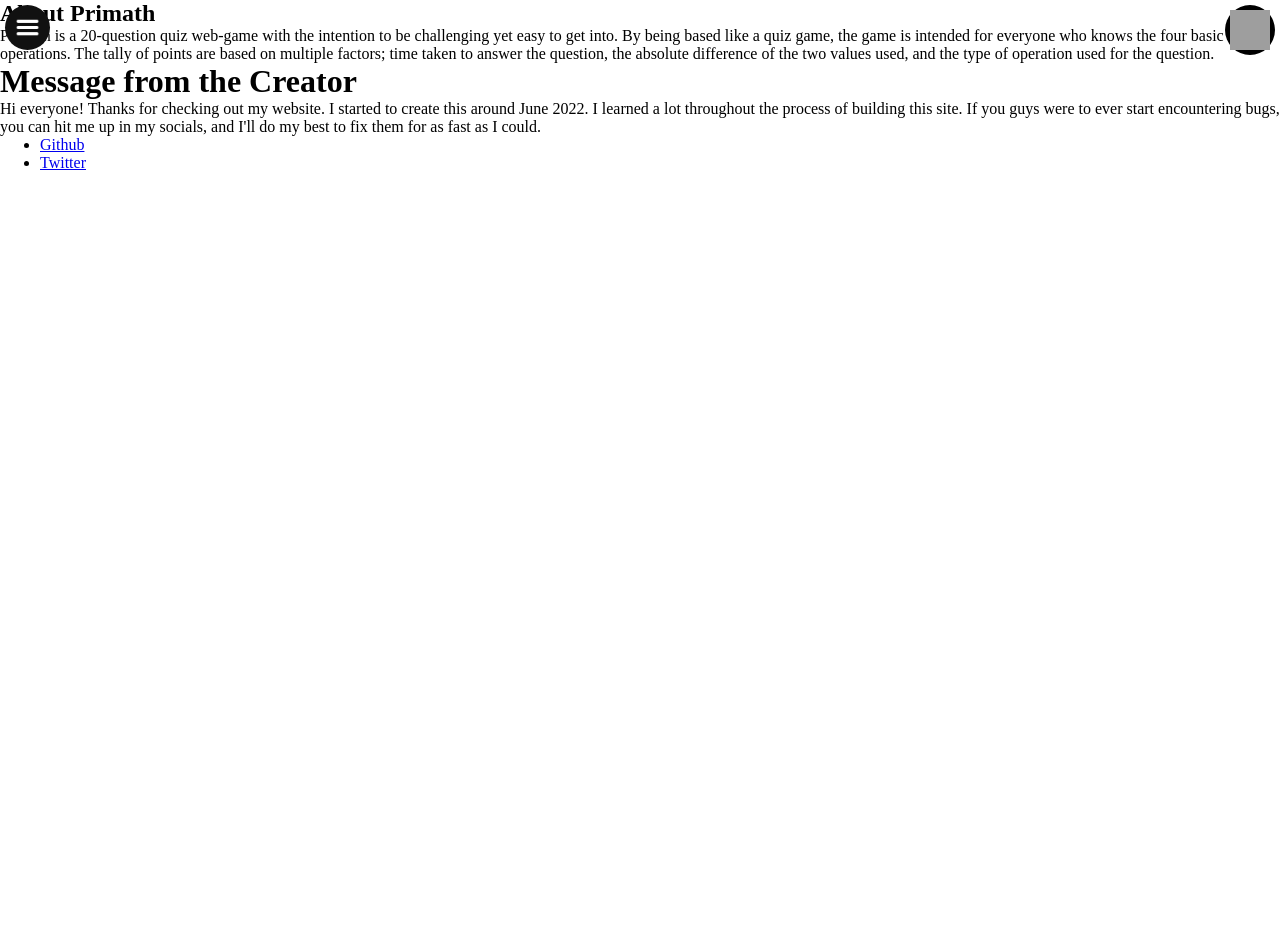
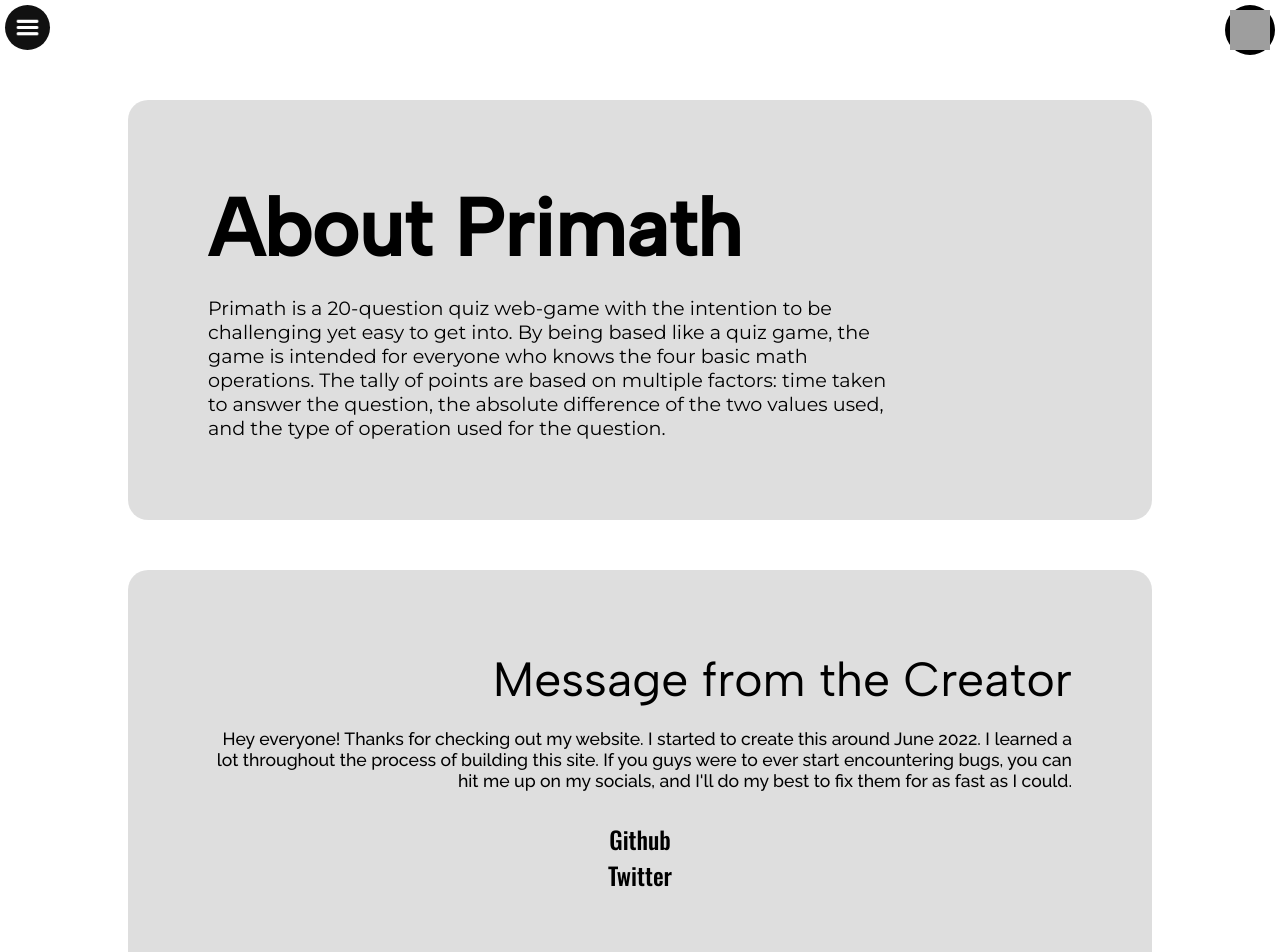
Before and after one commit to CoderTofu/PriMath, a React (Create React App) app: page /about in a window 1280 px wide. Shown: the top 952 px of the page. Before the commit the page ends 800 px from the top, so only its background shows below. Built offline with nearby package versions, Linux system fonts and the light colour scheme; grey boxes are pictures that could not be loaded; a web font is replaced by a local one.

Commit message:
finished desktop about page

```diff
--- a/src/css/page-css/about.css
+++ b/src/css/page-css/about.css
@@ -0,0 +1,114 @@
+@import url('https://fonts.googleapis.com/css2?family=Albert+Sans:wght@200;400;500&family=Montserrat:wght@200;300;400&family=Oswald:wght@200;300;400;500&family=Raleway:wght@100;200;300;400;500&display=swap');
+
+:root {
+    /* Custom css fonts just for about */
+    --about-headers: 'Albert Sans', sans-serif;
+    --about-contents: 'Montserrat', sans-serif;
+    --about-message: 'Raleway', sans-serif;
+    --about-links: 'Oswald', sans-serif;
+}
+
+/* Basic light and dark colors */
+.about-art.light,
+.msg-footer.light {
+    background-color: rgba(0, 0, 0, 0.13);
+}
+
+.about-art.dark,
+.msg-footer.dark {
+    background-color: rgba(199, 199, 199, 0.13);
+}
+
+.about-container h1,
+.about-container p {
+    transition: var(--reg-animation);
+}
+
+.about-art.light *,
+.msg-footer.light * {
+    color: #000;
+}
+
+.about-art.dark *,
+.msg-footer.dark * {
+    color: #fff;
+}
+
+
+/* CONTENT */
+.about-container {
+    width: 80vw;
+    display: flex;
+    flex-direction: column;
+}
+
+.about-art {
+    border-radius: 20px;
+    padding: 5rem;
+    display: flex;
+    flex-direction: column;
+    margin-top: 100px;
+    margin: 100px 0 50px 0;
+}
+
+.about-headers {
+    font-family: var(--about-headers);
+}
+
+.about-headers {
+    font-weight: 600;
+    font-size: 5rem;
+    margin-bottom: 20px;
+}
+
+.about-content {
+    font-family: var(--about-contents);
+    font-weight: 400;
+    width: 80%;
+    min-width: 300px;
+    font-size: 1.2rem;
+}
+
+/* FOOTER */
+.msg-footer {
+    text-align: right;
+    background-color: rgba(0, 0, 0, 0.13);
+    padding: 5rem;
+    border-radius: 20px;
+    margin-bottom: 150px;
+}
+
+#msg-header {
+    font-weight: 400;
+    font-size: 3rem;
+}
+
+.about-msg {
+    font-family: var(--about-message);
+    font-weight: 500;
+    font-size: 1.1rem;
+    margin-bottom: 30px;
+}
+
+.msg-footer ul {
+    padding: 0;
+    text-align: center;
+}
+
+.msg-footer ul li {
+    list-style-type: none;
+}
+
+.about-link {
+    font-family: var(--about-links);
+    text-decoration: none;
+    color: #000;
+    font-weight: 500;
+    font-size: 1.5rem;
+    margin-bottom: 15px;
+    transition: all 0.25s ease-in-out !important;
+}
+
+.about-link:hover {
+    font-size: 1.7rem;
+}
--- a/src/pages/about.jsx
+++ b/src/pages/about.jsx
@@ -1,33 +1,36 @@
-import React, {useEffect} from "react"
+import React, { useEffect } from "react"
+import "../css/page-css/about.css"
 
-export default function About() {
+export default function About(props) {
+    let mode = props.viewMode;
 
     useEffect(() => {
         document.title = "PriMath | About us"
     }, [])
 
     return (
-        <div>
-            <article>
-                <h1>About Primath</h1>
-                <p>
+        <div className={`about-container ${mode}`}>
+            <main className={`about-art ${mode}`}>
+                <h1 className="about-headers">About Primath</h1>
+                <p className="about-content">
                     Primath is a 20-question quiz web-game with the intention to be challenging yet easy to get into.
                     By being based like a quiz game, the game is intended for everyone who knows the four
-                    basic math operations. The tally of points are based on multiple factors; time taken to answer the question,
+                    basic math operations. The tally of points are based on multiple factors: time taken to answer the question,
                     the absolute difference of the two values used, and the type of operation used for the question.
                 </p>
-            </article>
-            <footer>
-                <h1>Message from the Creator</h1>
-                <p>
-                    Hi everyone! Thanks for checking out my website. I started to create this around June 2022.
+            </main>
+
+            <footer className={`msg-footer ${mode}`}>
+                <h1 id="msg-header" className="about-headers">Message from the Creator</h1>
+                <p className="about-msg">
+                    Hey everyone! Thanks for checking out my website. I started to create this around June 2022.
                     I learned a lot throughout the process of building this site.
-                    If you guys were to ever start encountering bugs, you can hit me up in my socials,
+                    If you guys were to ever start encountering bugs, you can hit me up on my socials,
                     and I'll do my best to fix them for as fast as I could.
                 </p>
                 <ul>
-                    <li><a href="https://github.com/CoderTofu">Github</a></li>
-                    <li><a href="https://twitter.com/junpulu">Twitter</a></li>
+                    <a className="about-link" target={"_blank"} href="https://github.com/CoderTofu"><li>Github</li></a>
+                    <a className="about-link" target={"_blank"} href="https://twitter.com/junpulu"><li>Twitter</li></a>
                 </ul>
             </footer>
         </div>
```
